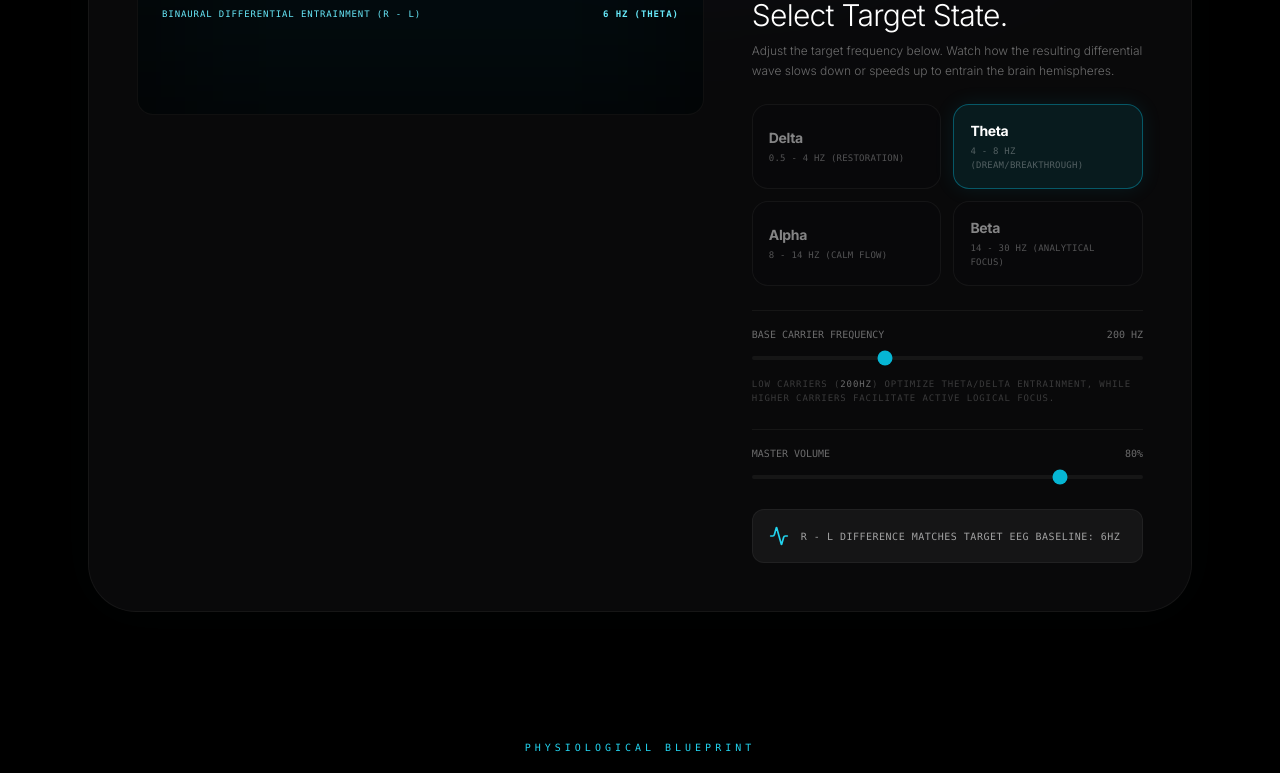
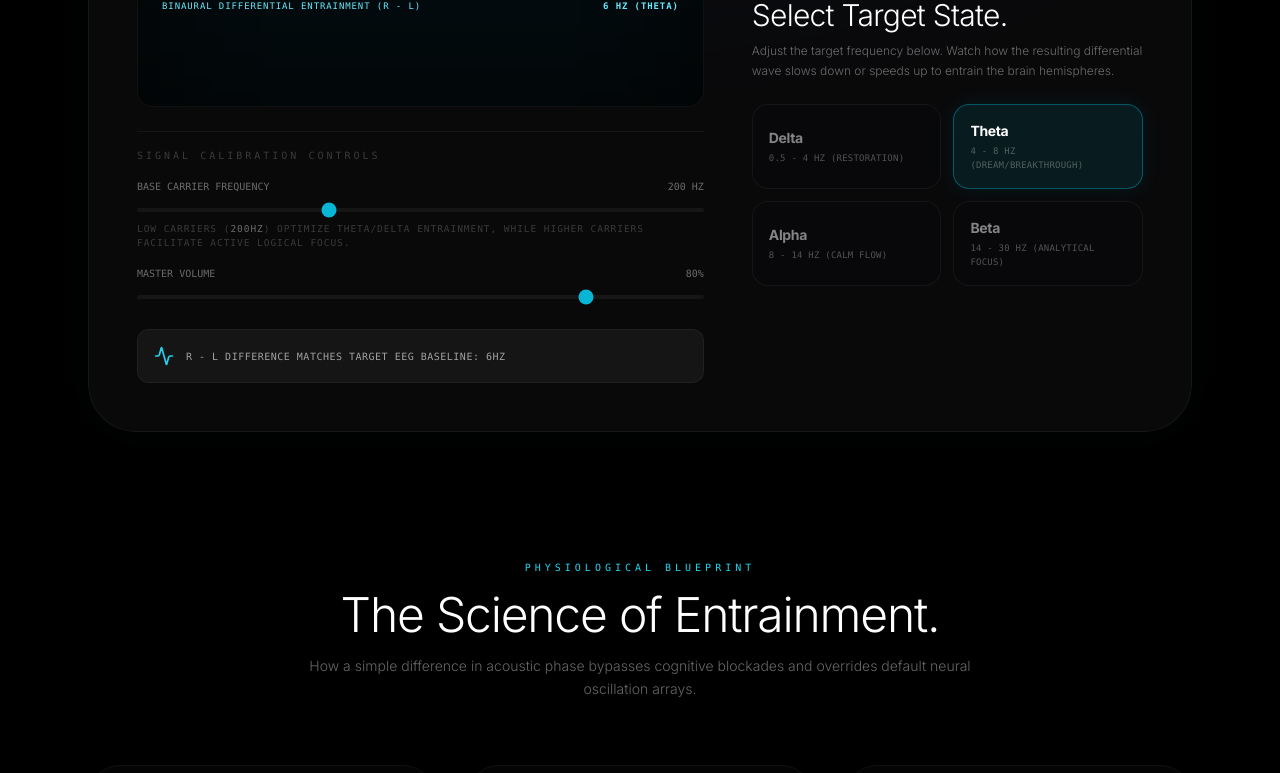
Before and after one commit to mbishopfx/bishoptech-hemisync, a Next.js app: page /machine in a window 1280 px wide. Shown: the part 760-1533 px from the top of the page. Built offline with nearby package versions, Linux system fonts and the light colour scheme; a web font is replaced by a local one.

Commit message:
style: relocate sliders to left column under visualizer UX on workshop and machine pages

```diff
--- a/app/machine/page.js
+++ b/app/machine/page.js
@@ -335,12 +335,14 @@ export default function MachinePage() {
           </p>
         </section>
 
-        {/* Dynamic Interactive Wave Visualizer Console */}
         <section className="bg-zinc-900/40 border border-white/5 backdrop-blur-3xl rounded-[3rem] p-8 md:p-12 mb-32 shadow-[0_0_50px_rgba(6,182,212,0.02)]">
           <div className="grid lg:grid-cols-12 gap-12 items-start">
 
-            {/* Visualizer Waves */}
+            {/* Visualizer Waves & Sliders Console (Left Column) */}
             <div className="lg:col-span-7 space-y-6">
+
+              {/* Visualizer Oscilloscope */}
+              <div className="space-y-4">
                 <p className="text-[10px] font-mono text-white/20 uppercase tracking-[0.3em]">Real-time Auditory Oscillations</p>
                 <div className="border border-white/5 bg-black/60 rounded-2xl p-6 space-y-6 relative overflow-hidden">
 
@@ -390,7 +392,57 @@ export default function MachinePage() {
                 </div>
               </div>
 
-            {/* Controller Controls */}
+              {/* Sliders Console (Under Visualizer UX) */}
+              <div className="space-y-4 pt-4 border-t border-white/5">
+                <p className="text-[10px] font-mono text-white/20 uppercase tracking-[0.3em]">Signal Calibration Controls</p>
+
+                {/* Carrier Slider */}
+                <div className="space-y-1">
+                  <div className="flex justify-between text-[10px] font-mono uppercase text-white/40">
+                    <span>Base Carrier Frequency</span>
+                    <span>{carrierFreq} Hz</span>
+                  </div>
+                  <input
+                    type="range"
+                    min="100"
+                    max="400"
+                    value={carrierFreq}
+                    onChange={(e) => setCarrierFreq(parseInt(e.target.value))}
+                    className="w-full h-1 bg-white/5 rounded-lg appearance-none cursor-pointer accent-cyan-500"
+                  />
+                  <p className="text-[9.5px] font-mono text-white/20 uppercase tracking-widest leading-normal mt-1">
+                    Low carriers (<span className="text-white/40">200Hz</span>) optimize Theta/Delta entrainment, while higher carriers facilitate active logical focus.
+                  </p>
+                </div>
+
+                {/* Master volume slider */}
+                <div className="space-y-1">
+                  <div className="flex justify-between text-[10px] font-mono uppercase text-white/40">
+                    <span>Master Volume</span>
+                    <span>{volume}%</span>
+                  </div>
+                  <input
+                    type="range"
+                    min="0"
+                    max="100"
+                    value={volume}
+                    onChange={(e) => setVolume(parseInt(e.target.value))}
+                    className="w-full h-1 bg-white/5 rounded-lg appearance-none cursor-pointer accent-cyan-500"
+                  />
+                </div>
+              </div>
+
+              {/* Bottom active spec display */}
+              <div className="p-4 rounded-xl bg-white/5 border border-white/5 flex items-center gap-3">
+                <Activity className="size-5 text-cyan-400 shrink-0" />
+                <p className="text-[10px] font-mono uppercase tracking-wider text-white/60">
+                  R - L DIFFERENCE MATCHES TARGET EEG BASELINE: {beatFreq}Hz
+                </p>
+              </div>
+
+            </div>
+
+            {/* Controller Controls (Right Column) */}
             <div className="lg:col-span-5 space-y-6">
 
               {/* Power Switch Toggle */}
@@ -466,49 +518,8 @@ export default function MachinePage() {
                     </button>
                   ))}
                 </div>
-
-                {/* Carrier Slider */}
-                <div className="space-y-3 pt-4 border-t border-white/5">
-                  <div className="flex justify-between text-[10px] font-mono uppercase text-white/40">
-                    <span>Base Carrier Frequency</span>
-                    <span>{carrierFreq} Hz</span>
-                  </div>
-                  <input
-                    type="range"
-                    min="100"
-                    max="400"
-                    value={carrierFreq}
-                    onChange={(e) => setCarrierFreq(parseInt(e.target.value))}
-                    className="w-full h-1 bg-white/5 rounded-lg appearance-none cursor-pointer accent-cyan-500"
-                  />
-                  <p className="text-[9px] font-mono text-white/20 uppercase tracking-widest leading-normal">
-                    Low carriers (<span className="text-white/40">200Hz</span>) optimize Theta/Delta entrainment, while higher carriers facilitate active logical focus.
-                  </p>
               </div>
 
-                {/* Master volume slider */}
-                <div className="space-y-3 pt-4 border-t border-white/5">
-                  <div className="flex justify-between text-[10px] font-mono uppercase text-white/40">
-                    <span>Master Volume</span>
-                    <span>{volume}%</span>
-                  </div>
-                  <input
-                    type="range"
-                    min="0"
-                    max="100"
-                    value={volume}
-                    onChange={(e) => setVolume(parseInt(e.target.value))}
-                    className="w-full h-1 bg-white/5 rounded-lg appearance-none cursor-pointer accent-cyan-500"
-                  />
-                </div>
-              </div>
-
-              <div className="p-4 rounded-xl bg-white/5 border border-white/5 flex items-center gap-3">
-                <Activity className="size-5 text-cyan-400 shrink-0" />
-                <p className="text-[10px] font-mono uppercase tracking-wider text-white/60">
-                  R - L DIFFERENCE MATCHES TARGET EEG BASELINE: {beatFreq}Hz
-                </p>
-              </div>
             </div>
 
           </div>
--- a/components/dashboard/WorkshopComposer.jsx
+++ b/components/dashboard/WorkshopComposer.jsx
@@ -269,8 +269,11 @@ export function WorkshopComposer({
       <section className="bg-zinc-900/40 border border-white/5 backdrop-blur-3xl rounded-[2.5rem] p-6 md:p-8 shadow-[0_0_50px_rgba(6,182,212,0.02)]">
         <div className="grid lg:grid-cols-12 gap-8 items-start">
 
+          {/* Left Column: Visualizer panel + Calibration sliders underneath */}
+          <div className="lg:col-span-7 space-y-6">
+
             {/* Real-time Oscilloscope Panel */}
-          <div className="lg:col-span-7 space-y-4">
+            <div className="space-y-4">
               <p className="text-[10px] font-mono text-white/20 uppercase tracking-[0.3em]">Real-time Auditory Oscillations</p>
               <div className="border border-white/5 bg-black/60 rounded-2xl p-5 space-y-4 relative overflow-hidden">
 
@@ -320,8 +323,74 @@ export function WorkshopComposer({
               </div>
             </div>
 
-          {/* Synth Interface Controllers */}
+            {/* Sliders Console (Under Visualizer UX) */}
+            <div className="space-y-4 pt-4 border-t border-white/5">
+              <p className="text-[10px] font-mono text-white/20 uppercase tracking-[0.3em]">Signal Calibration Controls</p>
+
+              {/* Base Carrier Frequency Slider */}
+              <div className="space-y-1">
+                <div className="flex justify-between text-[9px] font-mono uppercase text-white/40">
+                  <span>Base Carrier Frequency</span>
+                  <span>{carrierFreq} Hz</span>
+                </div>
+                <input
+                  type="range"
+                  min="100"
+                  max="400"
+                  value={carrierFreq}
+                  onChange={(e) => setCarrierFreq(parseInt(e.target.value))}
+                  className="w-full h-1 bg-white/5 rounded-lg appearance-none cursor-pointer accent-cyan-500"
+                />
+              </div>
+
+              {/* Binaural Beat Frequency Slider */}
+              <div className="space-y-1">
+                <div className="flex justify-between text-[9px] font-mono uppercase text-white/40">
+                  <span>Binaural Beat Frequency (Differential)</span>
+                  <span>{beatFreq} Hz</span>
+                </div>
+                <input
+                  type="range"
+                  min="0.5"
+                  max="30"
+                  step="0.5"
+                  value={beatFreq}
+                  onChange={(e) => setBeatFreq(parseFloat(e.target.value))}
+                  className="w-full h-1 bg-white/5 rounded-lg appearance-none cursor-pointer accent-cyan-500"
+                />
+              </div>
+
+              {/* Master volume slider */}
+              <div className="space-y-1">
+                <div className="flex justify-between text-[9px] font-mono uppercase text-white/40">
+                  <span>Master Volume</span>
+                  <span>{volume}%</span>
+                </div>
+                <input
+                  type="range"
+                  min="0"
+                  max="100"
+                  value={volume}
+                  onChange={(e) => setVolume(parseInt(e.target.value))}
+                  className="w-full h-1 bg-white/5 rounded-lg appearance-none cursor-pointer accent-cyan-500"
+                />
+              </div>
+
+            </div>
+
+            {/* Active spec display under sliders */}
+            <div className="p-3.5 rounded-xl bg-white/5 border border-white/5 flex items-center gap-3">
+              <Activity className="size-4 text-cyan-400 shrink-0" />
+              <p className="text-[9px] font-mono uppercase tracking-wider text-white/60">
+                R - L DIFFERENCE MATCHES EEG BASELINE: {beatFreq}Hz
+              </p>
+            </div>
+
+          </div>
+
+          {/* Right Column: Hardware toggle + state baseline presets */}
           <div className="lg:col-span-5 space-y-5">
+
             {/* Power Switch Toggle */}
             <div className="space-y-2">
               <p className="text-[10px] font-mono text-cyan-400 uppercase tracking-[0.4em]">Hardware Interface</p>
@@ -394,68 +463,6 @@ export function WorkshopComposer({
               </div>
             </div>
 
-            {/* Sliders Console */}
-            <div className="space-y-4 pt-2 border-t border-white/5">
-
-              {/* Base Carrier Frequency Slider */}
-              <div className="space-y-1">
-                <div className="flex justify-between text-[9px] font-mono uppercase text-white/40">
-                  <span>Base Carrier Frequency</span>
-                  <span>{carrierFreq} Hz</span>
-                </div>
-                <input
-                  type="range"
-                  min="100"
-                  max="400"
-                  value={carrierFreq}
-                  onChange={(e) => setCarrierFreq(parseInt(e.target.value))}
-                  className="w-full h-1 bg-white/5 rounded-lg appearance-none cursor-pointer accent-cyan-500"
-                />
-              </div>
-
-              {/* Binaural Beat Frequency Slider */}
-              <div className="space-y-1">
-                <div className="flex justify-between text-[9px] font-mono uppercase text-white/40">
-                  <span>Binaural Beat Frequency (Differential)</span>
-                  <span>{beatFreq} Hz</span>
-                </div>
-                <input
-                  type="range"
-                  min="0.5"
-                  max="30"
-                  step="0.5"
-                  value={beatFreq}
-                  onChange={(e) => setBeatFreq(parseFloat(e.target.value))}
-                  className="w-full h-1 bg-white/5 rounded-lg appearance-none cursor-pointer accent-cyan-500"
-                />
-              </div>
-
-              {/* Master volume slider */}
-              <div className="space-y-1">
-                <div className="flex justify-between text-[9px] font-mono uppercase text-white/40">
-                  <span>Master Volume</span>
-                  <span>{volume}%</span>
-                </div>
-                <input
-                  type="range"
-                  min="0"
-                  max="100"
-                  value={volume}
-                  onChange={(e) => setVolume(parseInt(e.target.value))}
-                  className="w-full h-1 bg-white/5 rounded-lg appearance-none cursor-pointer accent-cyan-500"
-                />
-              </div>
-
-            </div>
-
-            {/* Bottom active spec display */}
-            <div className="p-3.5 rounded-xl bg-white/5 border border-white/5 flex items-center gap-3">
-              <Activity className="size-4 text-cyan-400 shrink-0" />
-              <p className="text-[9px] font-mono uppercase tracking-wider text-white/60">
-                R - L DIFFERENCE MATCHES EEG BASELINE: {beatFreq}Hz
-              </p>
-            </div>
-
           </div>
         </div>
       </section>
```
Lines whose indentation alone changed are shown as unchanged.
